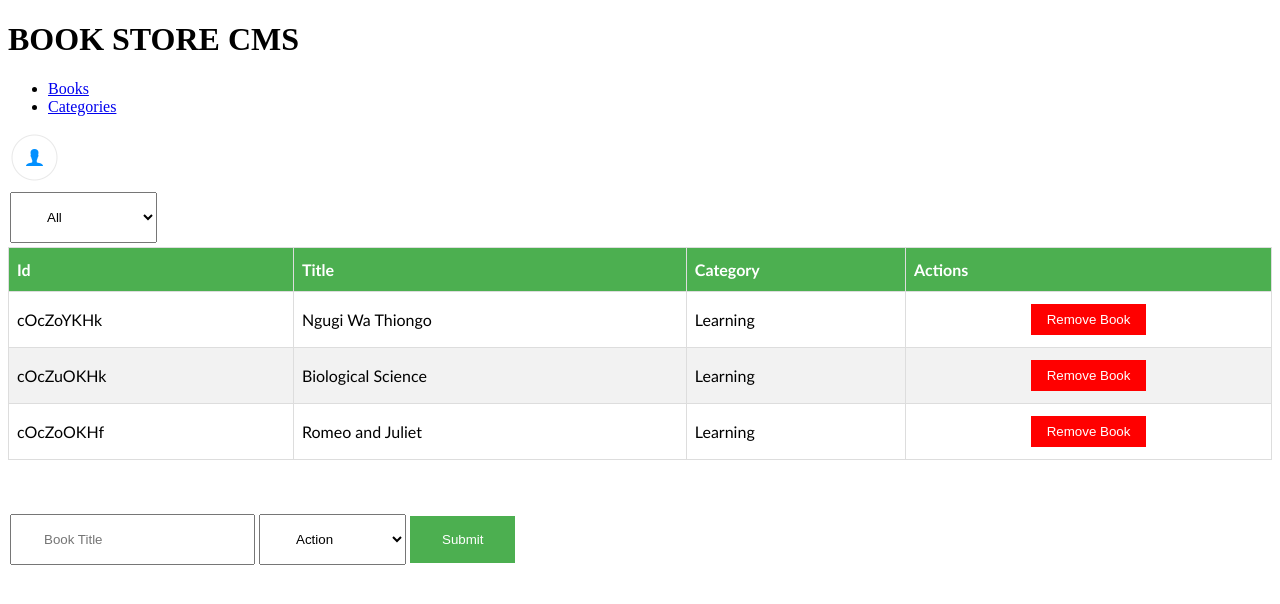
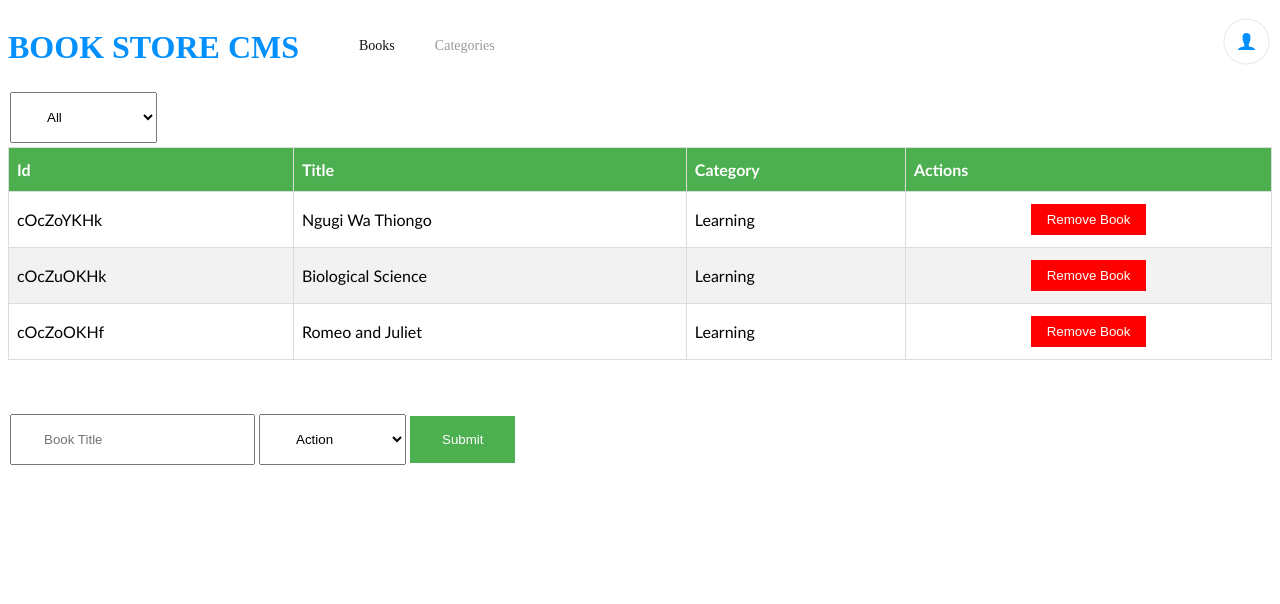
Before and after one commit to frankopkusianwar/bookstore, a React (Create React App) app: page / in a window 1280 px wide. Shown: the top 604 px of the page. Built offline with nearby package versions, Linux system fonts and the light colour scheme.

Commit message:
Add style to header

```diff
--- a/src/components/App.js
+++ b/src/components/App.js
@@ -2,7 +2,6 @@ import React from 'react';
 import Header from '../components/Header'
 import BooksList from '../containers/BooksList';
 import BooksForm from '../containers/BooksForm';
-import profile from '../assets/profile.PNG'
 
 const App = () => (
   <div id="App">
--- a/src/components/Header.js
+++ b/src/components/Header.js
@@ -7,9 +7,9 @@ const Header = () => (
       <h1>BOOK STORE CMS</h1>
       <ul>
         <li><a href="#">Books</a></li>
-        <li><a href="#">Categories</a></li>
+        <li><a href="#" className="category">Categories</a></li>
       </ul>
-      <div><img src={profile} alt="profile picture"/></div>
+      <div className="profile"><img src={profile} alt="profile picture"/></div>
     </div>
   </div>
 );
--- a/src/css/index.css
+++ b/src/css/index.css
@@ -1,3 +1,36 @@
+.header {
+  display: flex;
+}
+
+.header h1 {
+  color: #0290ff;
+}
+
+.profile{
+  margin-left: auto;
+  margin-top: 8px;
+}
+
+ul {
+  display: flex;
+}
+
+ul li {
+  list-style: none;
+  margin-top: 12px;
+}
+
+ul li a {
+  font-size: 14px;
+  color: #121212;
+  padding: 0 20px;
+  text-decoration: none;
+}
+
+.category {
+  color: #999;
+}
+
 table {
   font-family: "Trebuchet MS", Arial, Helvetica, sans-serif;
   border-collapse: collapse;
```
